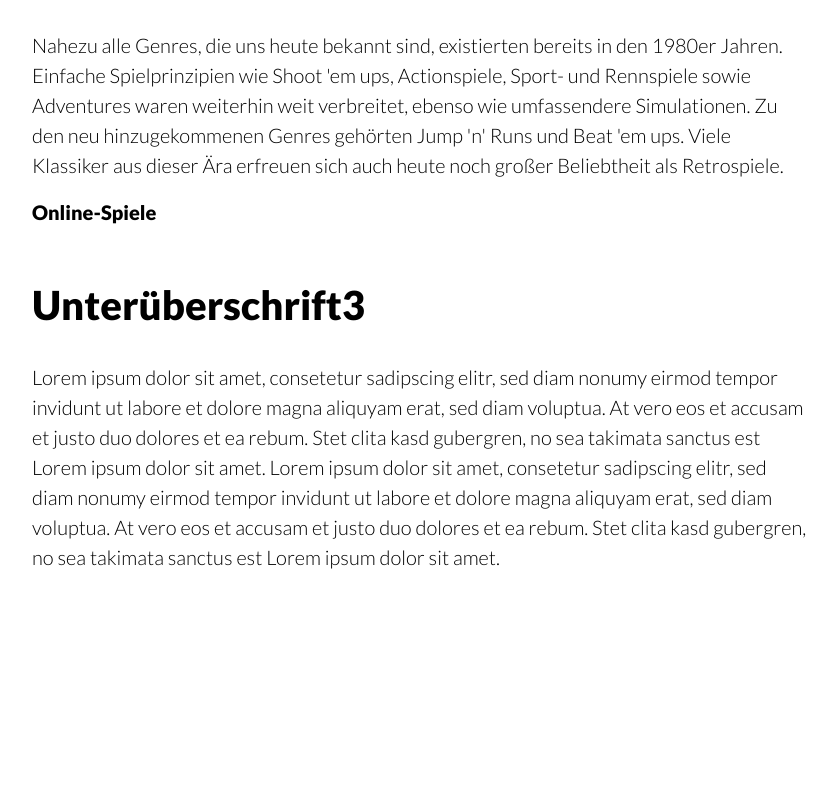
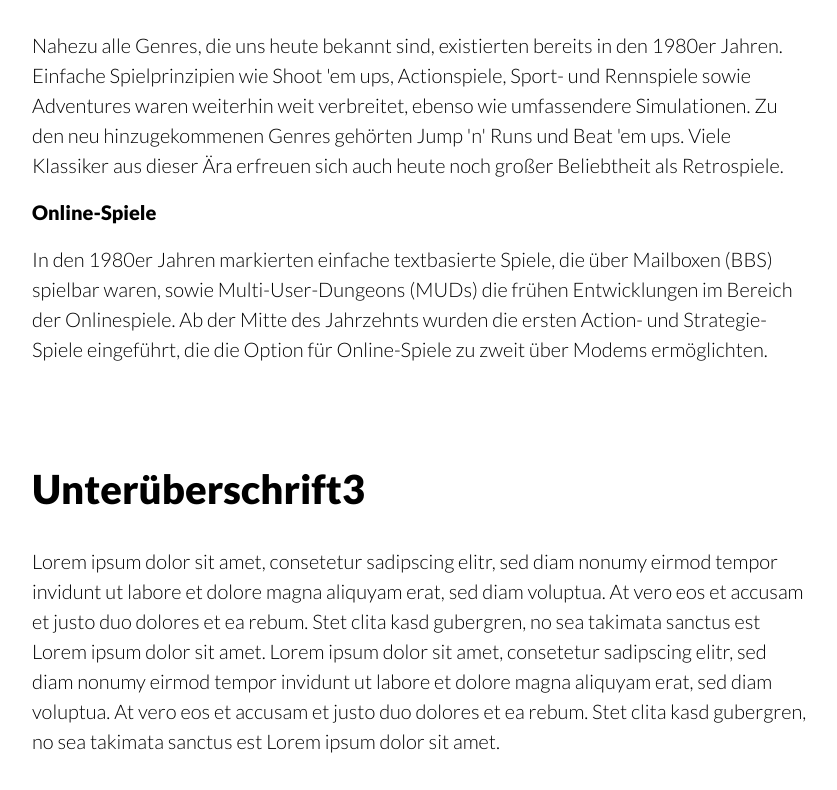
Before and after one commit to Brubi25/Abschlussprojekt, a plain HTML site: page 80er_90er/80er.html in a window 1280 px wide. Shown: the part 2439-3229 px from the top of the page, without its empty margins (82-919 px from the left). Before the commit the page ends 3081 px from the top, so only its background shows below. Drawn offline with Linux system fonts and the light colour scheme.

Commit message:
Update 80er.html

```diff
--- a/80er_90er/80er.html
+++ b/80er_90er/80er.html
@@ -106,6 +106,13 @@ Nahezu alle Genres, die uns heute bekannt sind, existierten bereits in den 1980e
 
 			<b>Online-Spiele</b>
 
+			<p>
+			In den 1980er Jahren markierten einfache textbasierte Spiele, die über Mailboxen (BBS) spielbar waren, sowie Multi-User-Dungeons (MUDs) die frühen Entwicklungen im Bereich der Onlinespiele. Ab der Mitte des Jahrzehnts wurden die ersten Action- und Strategie-Spiele eingeführt, die die Option für Online-Spiele zu zweit über Modems ermöglichten.
+			</p>
+
+
+
+
 			<br><br>
 
 			<h2>Unterüberschrift3</h2>
```
